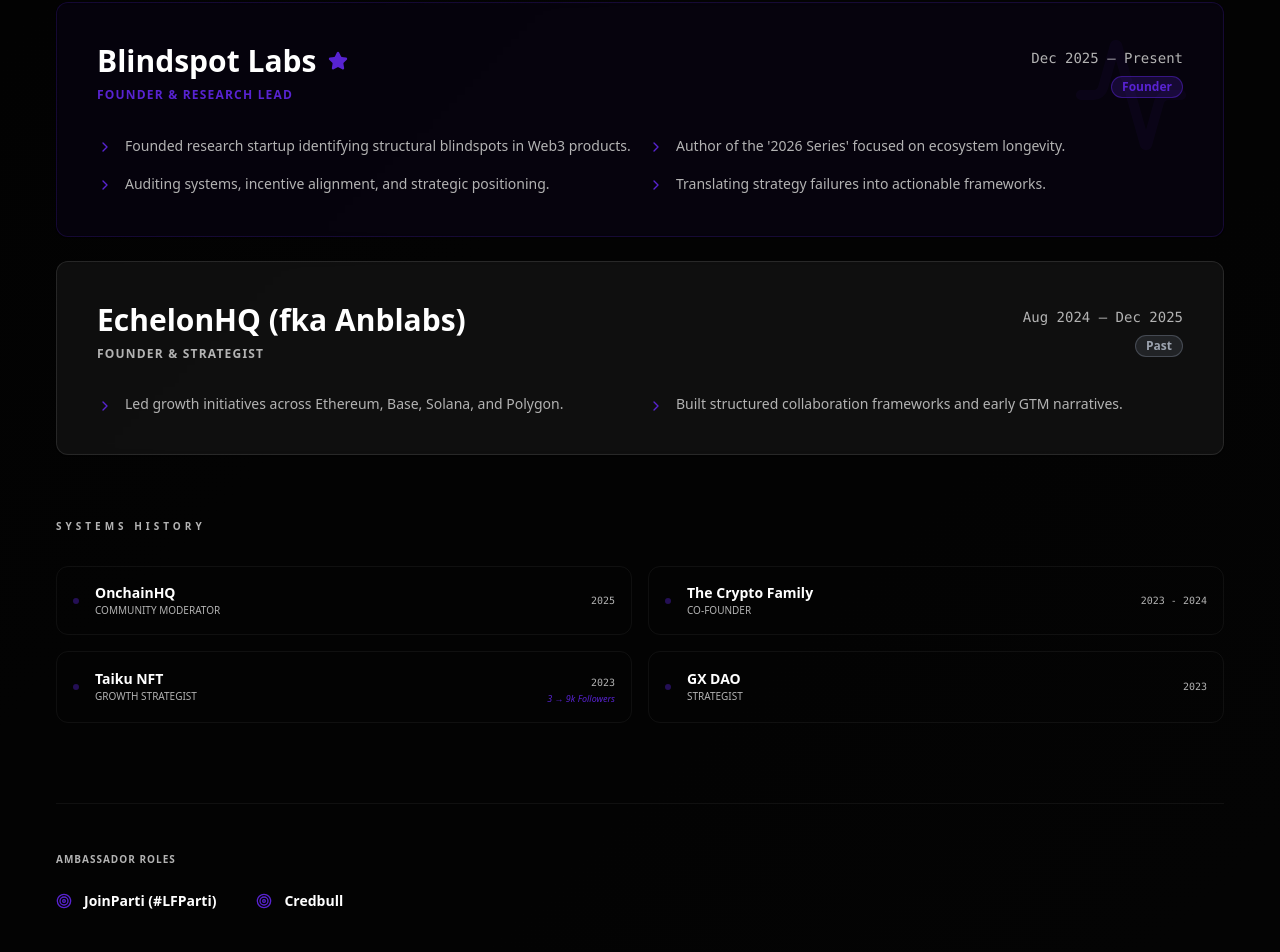
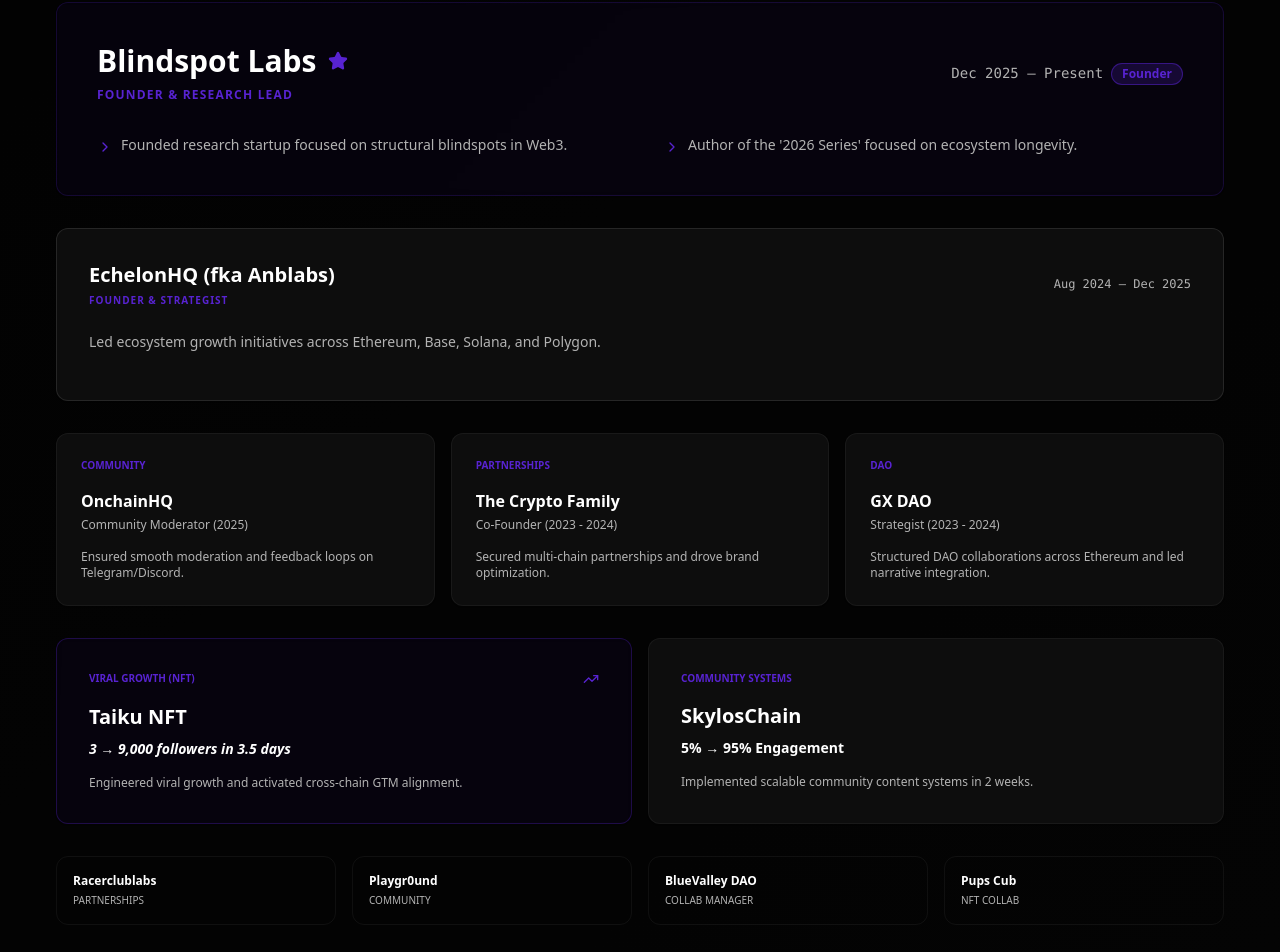
Before and after one commit to 0xmojeeb/mojeeb, a React (Vite) app: page / in a window 1280 px wide. Shown: the part 3420-4372 px from the top of the page. Built offline with nearby package versions, Linux system fonts and the light colour scheme.

Commit message:
Refactor Experience component layout and content

```diff
--- a/src/components/Experience.tsx
+++ b/src/components/Experience.tsx
@@ -1,130 +1,124 @@
 import { Card, CardContent } from "@/components/ui/card";
 import { Badge } from "@/components/ui/badge";
-import { Star, ChevronRight, Activity, Target } from "lucide-react";
+import { Star, ChevronRight, Activity, Target, TrendingUp } from "lucide-react";
 
 const Experience = () => {
   return (
     <section id="experience" className="py-24 px-6 bg-background/50">
       <div className="container mx-auto">
-        {/* 1. STRATEGIC HEADER */}
-        <div className="max-w-4xl mb-20">
+        {/* HEADER */}
+        <div className="max-w-4xl mb-20 text-left">
           <span className="text-primary text-[10px] font-bold tracking-[0.4em] uppercase mb-4 block">
             The Track Record
           </span>
-          <h2 className="text-4xl md:text-6xl font-bold mb-8 leading-tight text-white">
-            Systems <span className="gradient-text">History.</span>
+          <h2 className="text-4xl md:text-6xl font-bold mb-8 leading-tight text-white text-left">
+            Full Systems <span className="gradient-text">History.</span>
           </h2>
         </div>
 
-        {/* 2. HIGH-IMPACT FEATURED ROLES */}
-        <div className="grid grid-cols-1 gap-6 mb-16">
-          {/* BLINDSPOT LABS */}
-          <Card className="glass-card border-primary/20 bg-primary/5 overflow-hidden group">
+        <div className="grid grid-cols-1 gap-8">
+
+          {/* 1. BLINDSPOT LABS */}
+          <Card className="glass-card border-primary/20 bg-primary/5 group">
             <CardContent className="p-8 md:p-10 relative">
-              <div className="absolute top-0 right-0 p-8 opacity-5 group-hover:opacity-10 transition-opacity">
-                <Activity size={120} className="text-primary" />
-              </div>
-              <div className="flex flex-col md:flex-row md:items-center justify-between gap-4 mb-8">
+              <div className="flex flex-col md:flex-row md:items-center justify-between gap-4 mb-8 text-left">
                 <div>
                   <div className="flex items-center gap-3 mb-2">
                     <h3 className="text-2xl md:text-3xl font-bold text-white">Blindspot Labs</h3>
                     <Star className="w-5 h-5 text-primary fill-current" />
                   </div>
-                  <p className="text-primary font-bold tracking-widest text-xs uppercase text-left">Founder & Research Lead</p>
+                  <p className="text-primary font-bold tracking-widest text-xs uppercase">Founder & Research Lead</p>
                 </div>
-                <div className="flex flex-col md:items-end text-left md:text-right">
+                <div className="text-left md:text-right">
                   <span className="text-sm text-muted-foreground font-mono">Dec 2025 – Present</span>
-                  <Badge variant="outline" className="mt-2 bg-primary/20 text-primary border-primary/50">Founder</Badge>
+                  <Badge variant="outline" className="ml-2 bg-primary/20 text-primary border-primary/50">Founder</Badge>
                 </div>
               </div>
-              <ul className="grid grid-cols-1 md:grid-cols-2 gap-4 text-left">
-                <li className="flex items-start gap-3 text-muted-foreground"><ChevronRight className="w-4 h-4 text-primary shrink-0 mt-1" /> <span className="text-sm leading-relaxed">Founded research startup identifying structural blindspots in Web3 products.</span></li>
-                <li className="flex items-start gap-3 text-muted-foreground"><ChevronRight className="w-4 h-4 text-primary shrink-0 mt-1" /> <span className="text-sm leading-relaxed">Author of the '2026 Series' focused on ecosystem longevity.</span></li>
-                <li className="flex items-start gap-3 text-muted-foreground"><ChevronRight className="w-4 h-4 text-primary shrink-0 mt-1" /> <span className="text-sm leading-relaxed">Auditing systems, incentive alignment, and strategic positioning.</span></li>
-                <li className="flex items-start gap-3 text-muted-foreground"><ChevronRight className="w-4 h-4 text-primary shrink-0 mt-1" /> <span className="text-sm leading-relaxed">Translating strategy failures into actionable frameworks.</span></li>
+              <ul className="grid grid-cols-1 md:grid-cols-2 gap-x-12 gap-y-3 text-left">
+                <li className="flex items-start gap-2 text-sm text-muted-foreground"><ChevronRight className="w-4 h-4 text-primary shrink-0 mt-1" /> Founded research startup focused on structural blindspots in Web3.</li>
+                <li className="flex items-start gap-2 text-sm text-muted-foreground"><ChevronRight className="w-4 h-4 text-primary shrink-0 mt-1" /> Author of the '2026 Series' focused on ecosystem longevity.</li>
               </ul>
             </CardContent>
           </Card>
 
-          {/* ECHELON HQ */}
-          <Card className="glass-card border-white/10 bg-white/5 overflow-hidden group">
-            <CardContent className="p-8 md:p-10">
-              <div className="flex flex-col md:flex-row md:items-center justify-between gap-4 mb-8">
+          {/* 2. ECHELON HQ */}
+          <Card className="glass-card border-white/10 text-left">
+            <CardContent className="p-8">
+              <div className="flex flex-col md:flex-row md:items-center justify-between gap-4 mb-6">
                 <div>
-                  <h3 className="text-2xl md:text-3xl font-bold text-white mb-2">EchelonHQ (fka Anblabs)</h3>
-                  <p className="text-muted-foreground font-bold tracking-widest text-xs uppercase text-left">Founder & Strategist</p>
+                  <h3 className="text-xl font-bold text-white mb-1">EchelonHQ (fka Anblabs)</h3>
+                  <p className="text-primary text-[10px] uppercase font-bold tracking-widest">Founder & Strategist</p>
                 </div>
-                <div className="flex flex-col md:items-end text-left md:text-right">
-                  <span className="text-sm text-muted-foreground font-mono">Aug 2024 – Dec 2025</span>
-                  <Badge variant="outline" className="mt-2 bg-gray-500/20 text-gray-400 border-gray-500/50">Past</Badge>
-                </div>
+                <span className="text-xs text-muted-foreground font-mono">Aug 2024 – Dec 2025</span>
               </div>
-              <ul className="grid grid-cols-1 md:grid-cols-2 gap-4 text-left">
-                <li className="flex items-start gap-3 text-muted-foreground"><ChevronRight className="w-4 h-4 text-primary shrink-0 mt-1" /> <span className="text-sm">Led growth initiatives across Ethereum, Base, Solana, and Polygon.</span></li>
-                <li className="flex items-start gap-3 text-muted-foreground"><ChevronRight className="w-4 h-4 text-primary shrink-0 mt-1" /> <span className="text-sm">Built structured collaboration frameworks and early GTM narratives.</span></li>
-              </ul>
+              <p className="text-sm text-muted-foreground mb-4">Led ecosystem growth initiatives across Ethereum, Base, Solana, and Polygon.</p>
             </CardContent>
           </Card>
-        </div>
 
-        {/* 3. EVOLUTIONARY LOG (PAST ROLES) */}
-        <div className="mb-20">
-          <h3 className="text-[10px] uppercase tracking-[0.4em] text-muted-foreground mb-8 font-bold text-left">Systems History</h3>
+          {/* 3. THREE-COLUMN ROW: OnchainHQ, Crypto Family, GX DAO */}
+          <div className="grid grid-cols-1 md:grid-cols-3 gap-4">
+            <Card className="glass-card p-6 text-left">
+              <span className="text-[10px] text-primary font-bold uppercase block mb-4">Community</span>
+              <h4 className="font-bold text-white mb-1">OnchainHQ</h4>
+              <p className="text-xs text-muted-foreground mb-4">Community Moderator (2025)</p>
+              <p className="text-xs text-muted-foreground">Ensured smooth moderation and feedback loops on Telegram/Discord.</p>
+            </Card>
+
+            <Card className="glass-card p-6 text-left">
+              <span className="text-[10px] text-primary font-bold uppercase block mb-4">Partnerships</span>
+              <h4 className="font-bold text-white mb-1">The Crypto Family</h4>
+              <p className="text-xs text-muted-foreground mb-4">Co-Founder (2023 - 2024)</p>
+              <p className="text-xs text-muted-foreground">Secured multi-chain partnerships and drove brand optimization.</p>
+            </Card>
+
+            <Card className="glass-card p-6 text-left">
+              <span className="text-[10px] text-primary font-bold uppercase block mb-4">DAO</span>
+              <h4 className="font-bold text-white mb-1">GX DAO</h4>
+              <p className="text-xs text-muted-foreground mb-4">Strategist (2023 - 2024)</p>
+              <p className="text-xs text-muted-foreground">Structured DAO collaborations across Ethereum and led narrative integration.</p>
+            </Card>
+          </div>
+
+          {/* 4. TWO-COLUMN ROW: Taiku & SkylosChain */}
           <div className="grid grid-cols-1 md:grid-cols-2 gap-4">
-            {/* ITEM 1 */}
-            <div className="flex items-center justify-between p-4 border border-white/5 rounded-lg hover:bg-white/5 transition-colors">
-              <div className="flex items-center gap-4">
-                <div className="w-1.5 h-1.5 rounded-full bg-primary/40" />
-                <div className="text-left">
-                  <p className="text-sm font-bold text-white">OnchainHQ</p>
-                  <p className="text-[10px] text-muted-foreground uppercase">Community Moderator</p>
+             <Card className="glass-card p-8 border-primary/30 bg-primary/5 text-left">
+                <div className="flex justify-between items-start mb-4">
+                  <span className="text-[10px] text-primary font-bold uppercase">Viral Growth (NFT)</span>
+                  <TrendingUp className="w-4 h-4 text-primary" />
                 </div>
+                <h4 className="text-xl font-bold text-white mb-2">Taiku NFT</h4>
+                <p className="text-sm text-white font-bold mb-4 italic">3 → 9,000 followers in 3.5 days</p>
+                <p className="text-xs text-muted-foreground">Engineered viral growth and activated cross-chain GTM alignment.</p>
+             </Card>
+
+             <Card className="glass-card p-8 text-left">
+                <span className="text-[10px] text-primary font-bold uppercase block mb-4">Community Systems</span>
+                <h4 className="text-xl font-bold text-white mb-2">SkylosChain</h4>
+                <p className="text-sm text-white font-bold mb-4">5% → 95% Engagement</p>
+                <p className="text-xs text-muted-foreground">Implemented scalable community content systems in 2 weeks.</p>
+             </Card>
+          </div>
+
+          {/* 5. REMAINING ROLES GRID */}
+          <div className="grid grid-cols-1 md:grid-cols-4 gap-4">
+            {[
+              { c: "Racerclublabs", r: "Partnerships", p: "2023" },
+              { c: "Playgr0und", r: "Community", p: "2022" },
+              { c: "BlueValley DAO", r: "Collab Manager", p: "2022" },
+              { c: "Pups Cub", r: "NFT Collab", p: "2022" }
+            ].map((item, i) => (
+              <div key={i} className="p-4 border border-white/5 rounded-lg text-left">
+                <p className="text-white text-xs font-bold mb-1">{item.c}</p>
+                <p className="text-[10px] text-muted-foreground uppercase">{item.r}</p>
               </div>
-              <span className="text-[10px] font-mono text-muted-foreground">2025</span>
-            </div>
-            {/* ITEM 2 */}
-            <div className="flex items-center justify-between p-4 border border-white/5 rounded-lg hover:bg-white/5 transition-colors">
-              <div className="flex items-center gap-4">
-                <div className="w-1.5 h-1.5 rounded-full bg-primary/40" />
-                <div className="text-left">
-                  <p className="text-sm font-bold text-white">The Crypto Family</p>
-                  <p className="text-[10px] text-muted-foreground uppercase">Co-Founder</p>
-                </div>
-              </div>
-              <span className="text-[10px] font-mono text-muted-foreground">2023 - 2024</span>
-            </div>
-            {/* ITEM 3 */}
-            <div className="flex items-center justify-between p-4 border border-white/5 rounded-lg hover:bg-white/5 transition-colors">
-              <div className="flex items-center gap-4">
-                <div className="w-1.5 h-1.5 rounded-full bg-primary/40" />
-                <div className="text-left">
-                  <p className="text-sm font-bold text-white">Taiku NFT</p>
-                  <p className="text-[10px] text-muted-foreground uppercase">Growth Strategist</p>
-                </div>
-              </div>
-              <div className="text-right">
-                <span className="text-[10px] font-mono text-muted-foreground">2023</span>
-                <p className="text-[9px] text-primary italic">3 → 9k Followers</p>
-              </div>
-            </div>
-            {/* ITEM 4 */}
-            <div className="flex items-center justify-between p-4 border border-white/5 rounded-lg hover:bg-white/5 transition-colors">
-              <div className="flex items-center gap-4">
-                <div className="w-1.5 h-1.5 rounded-full bg-primary/40" />
-                <div className="text-left">
-                  <p className="text-sm font-bold text-white">GX DAO</p>
-                  <p className="text-[10px] text-muted-foreground uppercase">Strategist</p>
-                </div>
-              </div>
-              <span className="text-[10px] font-mono text-muted-foreground">2023</span>
-            </div>
+            ))}
           </div>
         </div>
 
-        {/* 4. AMBASSADORSHIPS */}
-        <div className="pt-12 border-t border-white/5 text-left">
-          <p className="text-[10px] uppercase tracking-widest text-muted-foreground mb-6 font-bold">Ambassador Roles</p>
-          <div className="flex flex-wrap gap-10">
+        {/* AMBASSADOR ROLES */}
+        <div className="mt-16 pt-12 border-t border-white/5 text-left">
+          <p className="text-[10px] uppercase tracking-widest text-muted-foreground mb-6 font-bold">Protocol Ambassadorships</p>
+          <div className="flex flex-wrap gap-8">
             <div className="flex items-center gap-3">
               <Target className="w-4 h-4 text-primary" />
               <span className="text-sm font-bold text-white">JoinParti (#LFParti)</span>
@@ -135,6 +129,7 @@ const Experience = () => {
             </div>
           </div>
         </div>
+
       </div>
     </section>
   );
```
